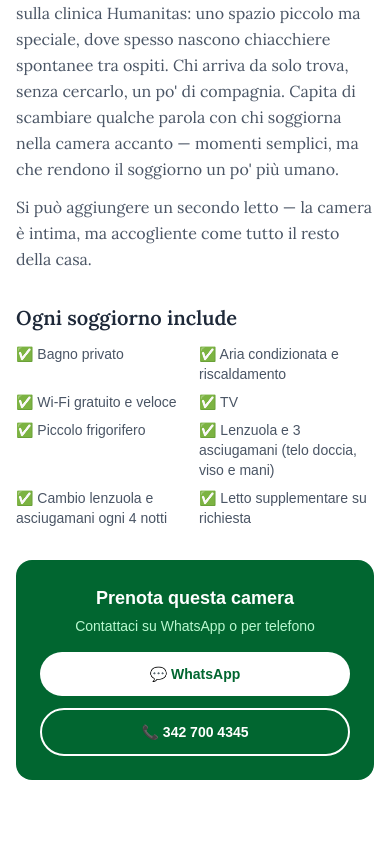
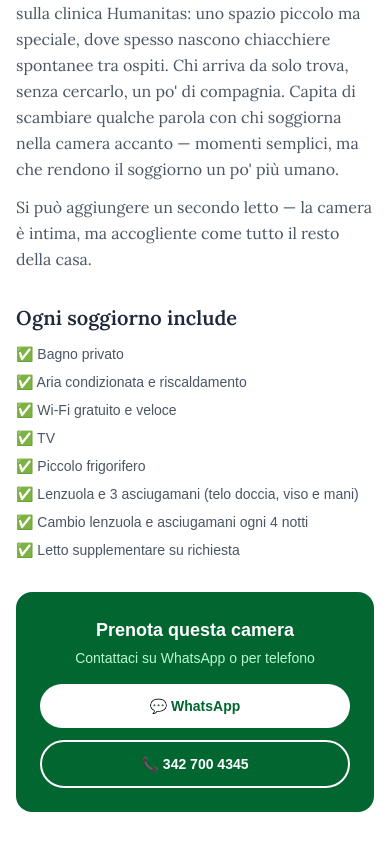
Before and after one commit to CasaAnia/sito-casaania, a Next.js app: page /camere/singola in a window 390 px wide. Shown: the part 1436-2280 px from the top of the page. Before the commit the page ends 2248 px from the top, so only its background shows below. Built offline with nearby package versions, Linux system fonts and the light colour scheme.

Commit message:
Camera Amelia: dotazioni su colonna singola su mobile

```diff
--- a/app/camere/singola/page.tsx
+++ b/app/camere/singola/page.tsx
@@ -91,7 +91,7 @@ export default function CameraSingola() {
 
         <div className="mb-8">
           <h2 style={{ fontFamily: "'Lora', serif" }} className="text-xl font-semibold mb-3 text-gray-800">Ogni soggiorno include</h2>
-          <ul className="grid grid-cols-2 gap-2 text-sm text-gray-600">
+          <ul className="grid grid-cols-1 sm:grid-cols-2 gap-2 text-sm text-gray-600">
             {[
               '✅ Bagno privato',
               '✅ Aria condizionata e riscaldamento',
```
